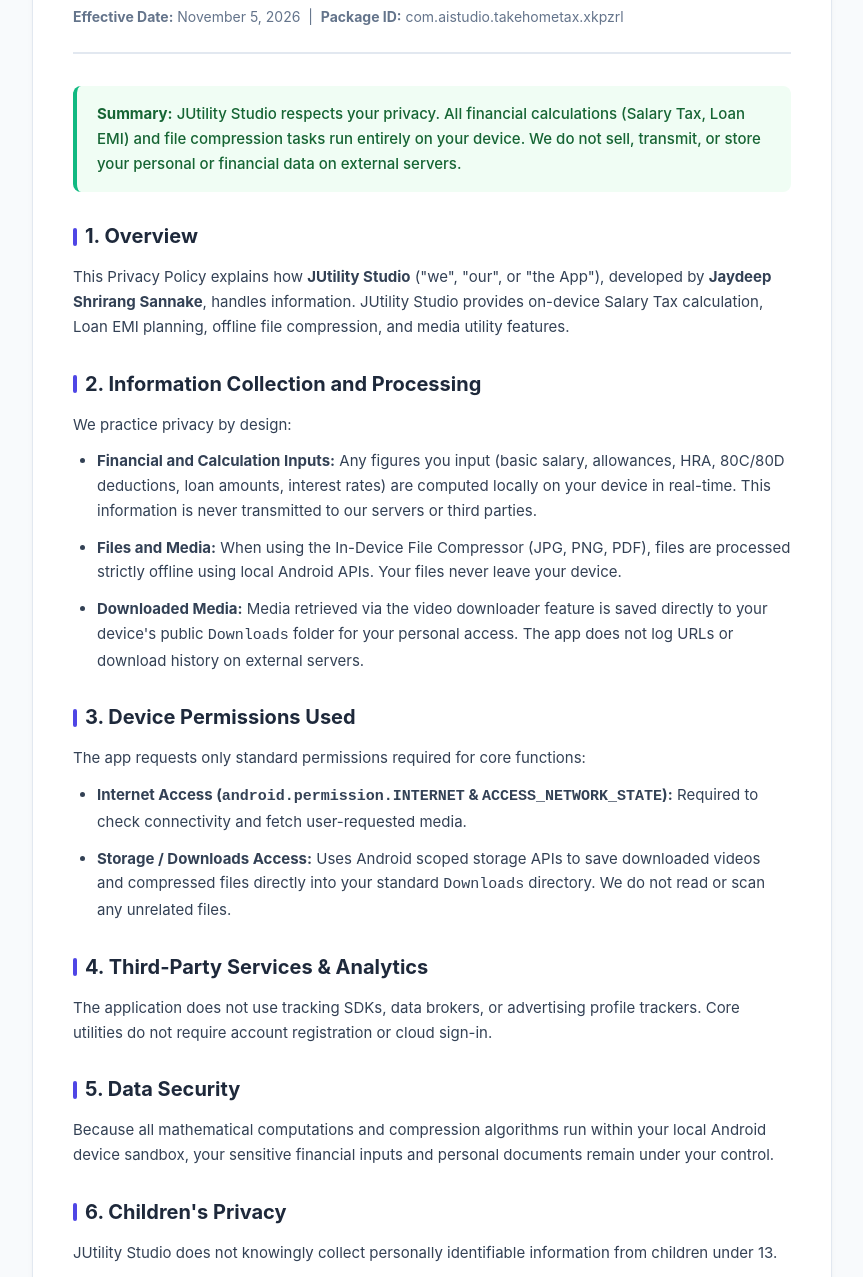
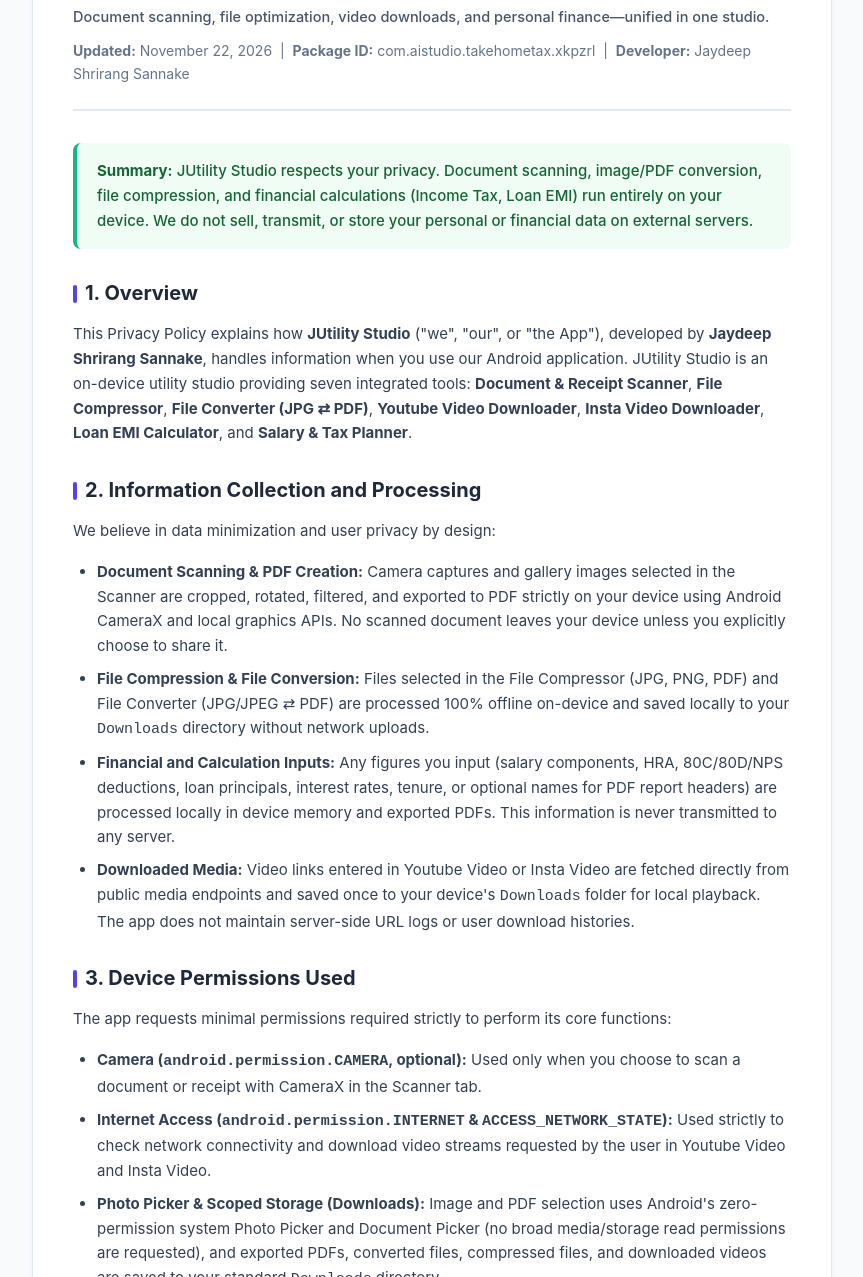
Before and after one commit to Jaydeep3792/app-privacy-policy, a plain HTML site: page docs/privacy-policy.html in a window 1280 px wide. Shown: the part 163-1440 px from the top of the page, without its empty margins (208-1071 px from the left). Drawn offline with Linux system fonts and the light colour scheme.

Commit message:
Revise privacy policy and developer information
Updated the privacy policy to reflect changes in document scanning, financial calculations, and added details about the developer.

```diff
--- a/docs/privacy-policy.html
+++ b/docs/privacy-policy.html
@@ -7,6 +7,7 @@
     <style>
         :root {
             --primary: #4F46E5;
+            --primary-dark: #3730A3;
             --text-main: #1E293B;
             --text-muted: #64748B;
             --bg-page: #F8FAFC;
@@ -14,7 +15,11 @@
             --border: #E2E8F0;
             --accent: #10B981;
         }
-        * { box-sizing: border-box; margin: 0; padding: 0; }
+        * {
+            box-sizing: border-box;
+            margin: 0;
+            padding: 0;
+        }
         body {
             font-family: -apple-system, BlinkMacSystemFont, "Segoe UI", Roboto, Helvetica, Arial, sans-serif;
             background-color: var(--bg-page);
@@ -28,7 +33,7 @@
             background: var(--bg-card);
             padding: 40px;
             border-radius: 16px;
-            box-shadow: 0 4px 6px -1px rgba(0, 0, 0, 0.05);
+            box-shadow: 0 4px 6px -1px rgba(0, 0, 0, 0.05), 0 2px 4px -2px rgba(0, 0, 0, 0.05);
             border: 1px solid var(--border);
         }
         .header {
@@ -42,7 +47,16 @@
             font-weight: 800;
             margin-bottom: 8px;
         }
-        .header .meta { color: var(--text-muted); font-size: 14px; }
+        .header .tagline {
+            color: #475569;
+            font-size: 14.5px;
+            margin-bottom: 10px;
+            font-weight: 500;
+        }
+        .header .meta {
+            color: var(--text-muted);
+            font-size: 14px;
+        }
         h2 {
             color: var(--text-main);
             font-size: 20px;
@@ -61,8 +75,20 @@
             background: var(--primary);
             border-radius: 2px;
         }
-        p, li { color: #334155; font-size: 15px; margin-bottom: 12px; }
-        ul { padding-left: 24px; margin-bottom: 20px; }
+        p {
+            margin-bottom: 16px;
+            color: #334155;
+            font-size: 15px;
+        }
+        ul {
+            margin-bottom: 20px;
+            padding-left: 24px;
+        }
+        li {
+            margin-bottom: 8px;
+            color: #334155;
+            font-size: 15px;
+        }
         .badge {
             display: inline-block;
             background: #EEF2FF;
@@ -80,7 +106,11 @@
             border-radius: 8px;
             margin: 20px 0;
         }
-        .highlight-box p { margin: 0; color: #166534; font-weight: 500; }
+        .highlight-box p {
+            margin: 0;
+            color: #166534;
+            font-weight: 500;
+        }
         .footer {
             margin-top: 40px;
             padding-top: 24px;
@@ -89,8 +119,14 @@
             color: var(--text-muted);
             text-align: center;
         }
-        a { color: var(--primary); text-decoration: none; font-weight: 600; }
-        a:hover { text-decoration: underline; }
+        a {
+            color: var(--primary);
+            text-decoration: none;
+            font-weight: 600;
+        }
+        a:hover {
+            text-decoration: underline;
+        }
     </style>
 </head>
 <body>
@@ -98,56 +134,67 @@
         <div class="header">
             <span class="badge">Official Application Policy</span>
             <h1>Privacy Policy for JUtility Studio</h1>
+            <p class="tagline">Document scanning, file optimization, video downloads, and personal finance&mdash;unified in one studio.</p>
             <div class="meta">
-                <strong>Effective Date:</strong> November 5, 2026 &nbsp;|&nbsp;
-                <strong>Package ID:</strong> com.aistudio.takehometax.xkpzrl
+                <strong>Updated:</strong> November 22, 2026 &nbsp;|&nbsp;
+                <strong>Package ID:</strong> com.aistudio.takehometax.xkpzrl &nbsp;|&nbsp;
+                <strong>Developer:</strong> Jaydeep Shrirang Sannake
             </div>
         </div>
 
         <div class="highlight-box">
-            <p><strong>Summary:</strong> JUtility Studio respects your privacy. All financial calculations (Salary Tax, Loan EMI) and file compression tasks run entirely on your device. We do not sell, transmit, or store your personal or financial data on external servers.</p>
+            <p><strong>Summary:</strong> JUtility Studio respects your privacy. Document scanning, image/PDF conversion, file compression, and financial calculations (Income Tax, Loan EMI) run entirely on your device. We do not sell, transmit, or store your personal or financial data on external servers.</p>
         </div>
 
         <h2>1. Overview</h2>
-        <p>This Privacy Policy explains how <strong>JUtility Studio</strong> ("we", "our", or "the App"), developed by <strong>Jaydeep Shrirang Sannake</strong>, handles information. JUtility Studio provides on-device Salary Tax calculation, Loan EMI planning, offline file compression, and media utility features.</p>
+        <p>This Privacy Policy explains how <strong>JUtility Studio</strong> ("we", "our", or "the App"), developed by <strong>Jaydeep Shrirang Sannake</strong>, handles information when you use our Android application. JUtility Studio is an on-device utility studio providing seven integrated tools: <strong>Document &amp; Receipt Scanner</strong>, <strong>File Compressor</strong>, <strong>File Converter (JPG &rlarr; PDF)</strong>, <strong>Youtube Video Downloader</strong>, <strong>Insta Video Downloader</strong>, <strong>Loan EMI Calculator</strong>, and <strong>Salary &amp; Tax Planner</strong>.</p>
 
         <h2>2. Information Collection and Processing</h2>
-        <p>We practice privacy by design:</p>
+        <p>We believe in data minimization and user privacy by design:</p>
         <ul>
-            <li><strong>Financial and Calculation Inputs:</strong> Any figures you input (basic salary, allowances, HRA, 80C/80D deductions, loan amounts, interest rates) are computed locally on your device in real-time. This information is never transmitted to our servers or third parties.</li>
-            <li><strong>Files and Media:</strong> When using the In-Device File Compressor (JPG, PNG, PDF), files are processed strictly offline using local Android APIs. Your files never leave your device.</li>
-            <li><strong>Downloaded Media:</strong> Media retrieved via the video downloader feature is saved directly to your device's public <code>Downloads</code> folder for your personal access. The app does not log URLs or download history on external servers.</li>
+            <li><strong>Document Scanning &amp; PDF Creation:</strong> Camera captures and gallery images selected in the Scanner are cropped, rotated, filtered, and exported to PDF strictly on your device using Android CameraX and local graphics APIs. No scanned document leaves your device unless you explicitly choose to share it.</li>
+            <li><strong>File Compression &amp; File Conversion:</strong> Files selected in the File Compressor (JPG, PNG, PDF) and File Converter (JPG/JPEG &rlarr; PDF) are processed 100% offline on-device and saved locally to your <code>Downloads</code> directory without network uploads.</li>
+            <li><strong>Financial and Calculation Inputs:</strong> Any figures you input (salary components, HRA, 80C/80D/NPS deductions, loan principals, interest rates, tenure, or optional names for PDF report headers) are processed locally in device memory and exported PDFs. This information is never transmitted to any server.</li>
+            <li><strong>Downloaded Media:</strong> Video links entered in Youtube Video or Insta Video are fetched directly from public media endpoints and saved once to your device's <code>Downloads</code> folder for local playback. The app does not maintain server-side URL logs or user download histories.</li>
         </ul>
 
         <h2>3. Device Permissions Used</h2>
-        <p>The app requests only standard permissions required for core functions:</p>
+        <p>The app requests minimal permissions required strictly to perform its core functions:</p>
         <ul>
-            <li><strong>Internet Access (<code>android.permission.INTERNET</code> &amp; <code>ACCESS_NETWORK_STATE</code>):</strong> Required to check connectivity and fetch user-requested media.</li>
-            <li><strong>Storage / Downloads Access:</strong> Uses Android scoped storage APIs to save downloaded videos and compressed files directly into your standard <code>Downloads</code> directory. We do not read or scan any unrelated files.</li>
+            <li><strong>Camera (<code>android.permission.CAMERA</code>, optional):</strong> Used only when you choose to scan a document or receipt with CameraX in the Scanner tab.</li>
+            <li><strong>Internet Access (<code>android.permission.INTERNET</code> &amp; <code>ACCESS_NETWORK_STATE</code>):</strong> Used strictly to check network connectivity and download video streams requested by the user in Youtube Video and Insta Video.</li>
+            <li><strong>Photo Picker &amp; Scoped Storage (Downloads):</strong> Image and PDF selection uses Android's zero-permission system Photo Picker and Document Picker (no broad media/storage read permissions are requested), and exported PDFs, converted files, compressed files, and downloaded videos are saved to your standard <code>Downloads</code> directory.</li>
         </ul>
 
-        <h2>4. Third-Party Services &amp; Analytics</h2>
-        <p>The application does not use tracking SDKs, data brokers, or advertising profile trackers. Core utilities do not require account registration or cloud sign-in.</p>
+        <h2>4. Third-Party Services and Analytics</h2>
+        <p>The application does not include third-party advertising SDKs, behavioral tracking, data brokers, or user accounts/sign-in requirements.</p>
 
         <h2>5. Data Security</h2>
-        <p>Because all mathematical computations and compression algorithms run within your local Android device sandbox, your sensitive financial inputs and personal documents remain under your control.</p>
+        <p>Because document scanning, file compression, format conversion, and financial calculations execute within your local Android device sandbox, your documents and financial numbers remain strictly under your control.</p>
 
         <h2>6. Children's Privacy</h2>
-        <p>JUtility Studio does not knowingly collect personally identifiable information from children under 13.</p>
+        <p>JUtility Studio does not knowingly collect any personally identifiable information from children under the age of 13. The app is a general productivity and financial utility suite.</p>
 
-        <h2>7. Changes to This Policy</h2>
-        <p>Any updates to this policy will be posted on this page with an updated effective date.</p>
+        <h2>7. Standards Against Child Sexual Abuse and Exploitation (CSAE)</h2>
+        <p>We maintain an absolute zero-tolerance policy against Child Sexual Abuse Material (CSAM) and Child Sexual Abuse and Exploitation (CSAE). Users are strictly prohibited from utilizing the app or any of its tools (including document scanning, compression, conversion, or video downloading) for the creation, processing, storage, or distribution of illicit or abusive content involving minors. For our full standards, law enforcement cooperation procedures, and reporting directives, please review our <a href="csae-standards.html">Standards Against Child Sexual Abuse and Exploitation Policy</a>.</p>
 
-        <h2>8. Contact Us</h2>
-        <p>If you have any questions or feedback regarding this Privacy Policy, please contact:</p>
-        <ul>
-            <li><strong>Developer:</strong> Jaydeep Shrirang Sannake</li>
-            <li><strong>Email:</strong> <a href="mailto:Jaydeep.Sannake@gmail.com">Jaydeep.Sannake@gmail.com</a></li>
-            <li><strong>GitHub:</strong> <a href="https://github.com/Jaydeep3792" target="_blank" rel="noopener noreferrer">https://github.com/Jaydeep3792</a></li>
-        </ul>
+        <h2>8. Changes to This Privacy Policy</h2>
+        <p>We may update our Privacy Policy from time to time. Any changes will be posted on this page with an updated date. You are advised to review this page periodically for any updates.</p>
+
+        <h2>9. Contact Us</h2>
+        <p>If you have any questions, feedback, or safety reports regarding this Privacy Policy, please contact us:</p>
+        <div style="display: flex; align-items: center; gap: 16px; background: #F8FAFC; border: 1px solid var(--border); border-radius: 12px; padding: 16px; margin: 16px 0;">
+            <img src="developer_icon_512.png" alt="Jaydeep Shrirang Sannake" style="width: 72px; height: 72px; border-radius: 50%; object-fit: cover; border: 2px solid var(--primary); box-shadow: 0 2px 6px rgba(0,0,0,0.1); flex-shrink: 0;" />
+            <div>
+                <h3 style="margin: 0 0 4px 0; font-size: 17px; color: var(--text-main);">Jaydeep Shrirang Sannake</h3>
+                <p style="margin: 0 0 6px 0; font-size: 13px; color: var(--text-muted);">Creator &amp; Lead Developer &bull; JUtility Studio</p>
+                <p style="margin: 0 0 3px 0; font-size: 14px;"><strong>Email:</strong> <a href="mailto:Jaydeep.Sannake@gmail.com" style="color: var(--primary); text-decoration: none; font-weight: 600;">Jaydeep.Sannake@gmail.com</a></p>
+                <p style="margin: 0; font-size: 13px;"><strong>GitHub:</strong> <a href="https://github.com/Jaydeep3792" target="_blank" rel="noopener noreferrer" style="color: var(--primary); text-decoration: none;">https://github.com/Jaydeep3792</a></p>
+            </div>
+        </div>
 
         <div class="footer">
-            &copy; 2026 JUtility Studio. All rights reserved.
+            &copy; 2026 JUtility Studio. Developed by Jaydeep Shrirang Sannake. All rights reserved.
         </div>
     </div>
 </body>
```
